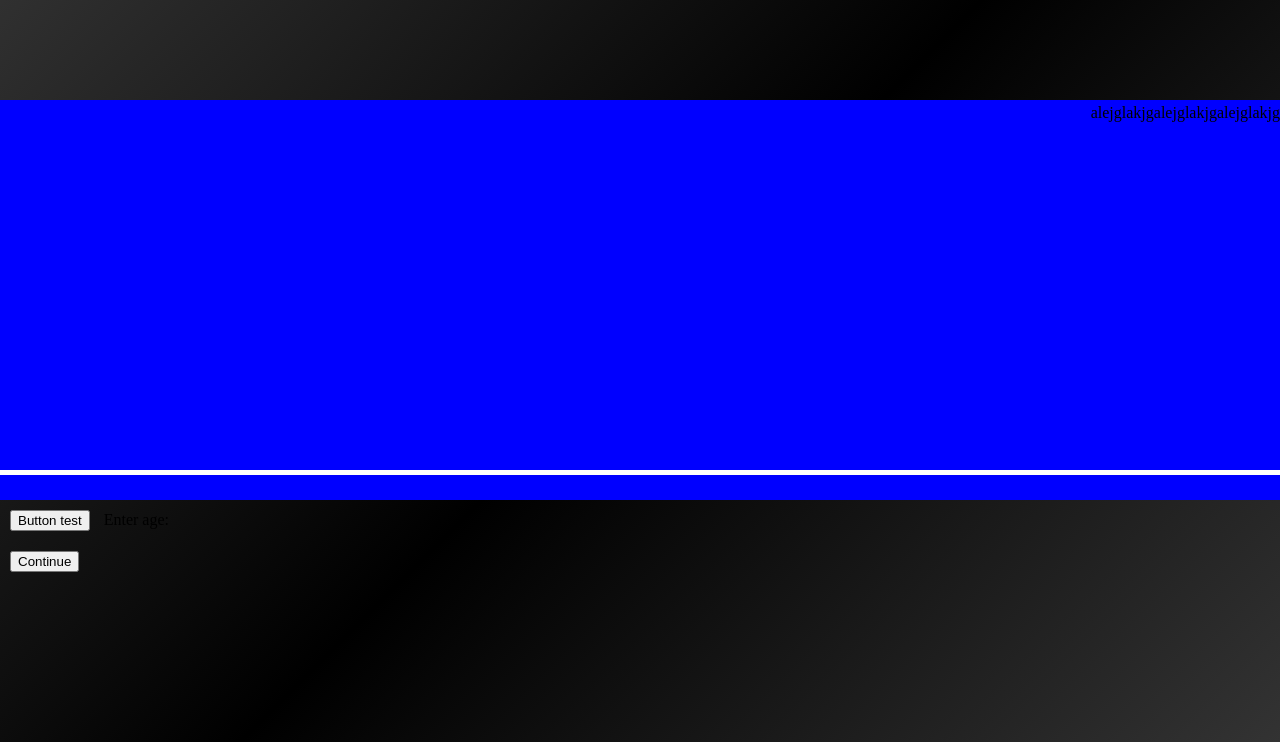
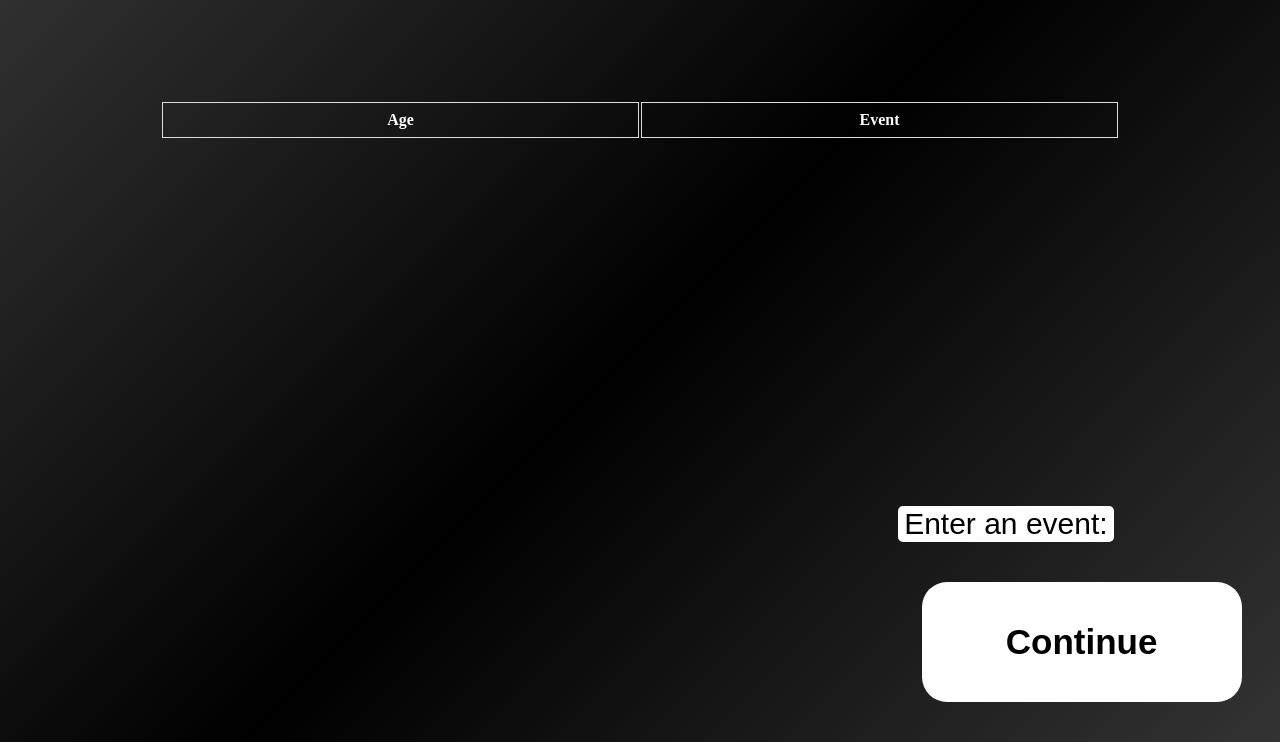
Before and after one commit to Riixardo/alternate.me, a Flask app: template template/timeline.html in a window 1280 px wide; the page is wider, and only the part inside the window is pictured. Shown: the part 58-800 px from the top of that part. Run offline with Flask 3, Linux system fonts and the light colour scheme; the template is opened without the code that fills it, so the values that code supplies are empty.

Commit message:
added table for timeline

```diff
--- a/template/style.css
+++ b/template/style.css
@@ -189,8 +189,12 @@ a {
     cursor: pointer;
     transition-duration: 0.4s;
 
+    position: fixed;
+    bottom: 5%;
+    right: 3%;
+
     width: 25%;
-    height: 100%;
+    height: 15%;
 }
 
 .continue-button-container {
@@ -203,3 +207,36 @@ a {
     background-color: green;
     color: white;
 }
+
+.table-container {
+    text-align: center;
+    /* background-color: blue; */
+}
+
+table {
+    width: 75%;
+    margin: 0 auto;
+    color: white;
+    word-wrap: break-word;
+    table-layout: fixed;
+
+}
+
+td, th {
+    border: 1px solid #dddddd;
+    padding: 8px;
+}
+
+.create-event-button {
+    position: fixed;
+    bottom: 25%;
+    right: 13%;
+    font-size: 30px;
+    border: none;
+    color: black;
+    margin: 0px;
+    border-radius: 5px;
+    background-color: white;
+    cursor: pointer;
+    transition-duration: 0.4s;
+}
--- a/template/timeline.html
+++ b/template/timeline.html
@@ -4,7 +4,7 @@
     <meta charset="UTF-8">
     <meta name="viewport" content="width=device-width, initial-scale=1.0">
     <title>Timeline</title>
-    <link rel="stylesheet" href="/static/style.css">
+    <link rel="stylesheet" href="style.css">
     <link rel="stylesheet" href="https://fonts.googleapis.com/css2?family=Lobster&display=swap">
 </head>
 <body>
@@ -22,18 +22,30 @@
     <div class="separator"></div>
 
     <!---The timeline-->
-    <div class="timeline">
+    <!-- <div class="timeline">
         <u1 class="bar">
             <li class="active">alejglakjg</li>
             <li class="active">alejglakjg</li>
             <li class="active">alejglakjg</li>
         </u1>
+    </div> -->
+
+    <div class="table-container">
+        <table id="events-table">
+            <thead>
+                <tr>
+                    <th>Age</th>
+                    <th>Event</th>
+                </tr>
+            </thead>
+            <tbody id="tbody"></tbody>
+        </table>
     </div>
 
-    <button onclick="promptUser(this)" data-age="20" >Button test</button>
+    <button onclick="promptUser(this)" class="create-event-button">Enter an event:</button>
 
-    <label>Enter age:</label>
 
+    <p id="display-error-event" style="color: red;"></p>
 
     <div class="continue-button-container">
     <button button-type="button" class="continue-button" onclick="sendInitRequest()">Continue</button>
@@ -41,8 +53,21 @@
     <p id="response"></p>
     <p id="prediction"></p>
     <script>
+        // Get parameters from the URL
+        function getParameterFromURL(parameterName) {
+            const urlParams = new URLSearchParams(window.location.search);
+            return urlParams.get(parameterName);
+        }
+
+        // Get the ethnicity and gender from the URL
+        const ethnicity = getParameterFromURL('ethnicity');
+        const gender = getParameterFromURL('gender');
+
+
         let results = []; // text of the events
         let age_arr = [];
+
+        let table_results = [];
 
         // JavaScript function to send data to the backend
         async function sendInitRequest() {
@@ -59,7 +84,7 @@
                 sessionStorage.setItem('questions', JSON.stringify(data.questions));
                 sessionStorage.setItem('events', JSON.stringify(results));
                 sessionStorage.setItem('ages', JSON.stringify(age_arr));
-                sessionStorage.setItem('gender', "male");
+                sessionStorage.setItem('gender', gender);
 
                 // This code is executed when the response is received
                 document.getElementById('response').textContent = 'Backend Response: ' + data.result + ' + ' + data.questions[0];
@@ -72,12 +97,34 @@
 
           async function promptUser(button) {
             const answer = prompt("Input the life event");
+            const answer_age = prompt("Input the age that this happened:");
 
-            const answer_age = prompt("Input the age that this happened:");
 
             results.push(answer);
             age_arr.push(answer_age);
-            console.log(results);
+
+            table_results.push({"age": answer_age, "event": answer});
+            // Sort and update the table
+            // Sort table_results according to age
+            table_results.sort(function(a, b) {
+                return b.age - a.age;
+            });
+
+            var table = document.getElementById("events-table");
+            // Clear table body
+            document.getElementById("tbody").innerHTML = '';
+
+            var tbodyRef = document.getElementById('tbody');
+            table_results.forEach((element) => {
+                let row = tbodyRef.insertRow();
+                let cell1 = row.insertCell(0);
+                let cell2 = row.insertCell(1);
+
+                cell1.innerHTML = element.age;
+                cell2.innerHTML = element.event;
+            });
+
+            console.log(table_results);
           }
 
           async function sendFinRequest() {
```
Also changed, not shown: template/home.html (+8 -7 lines).
